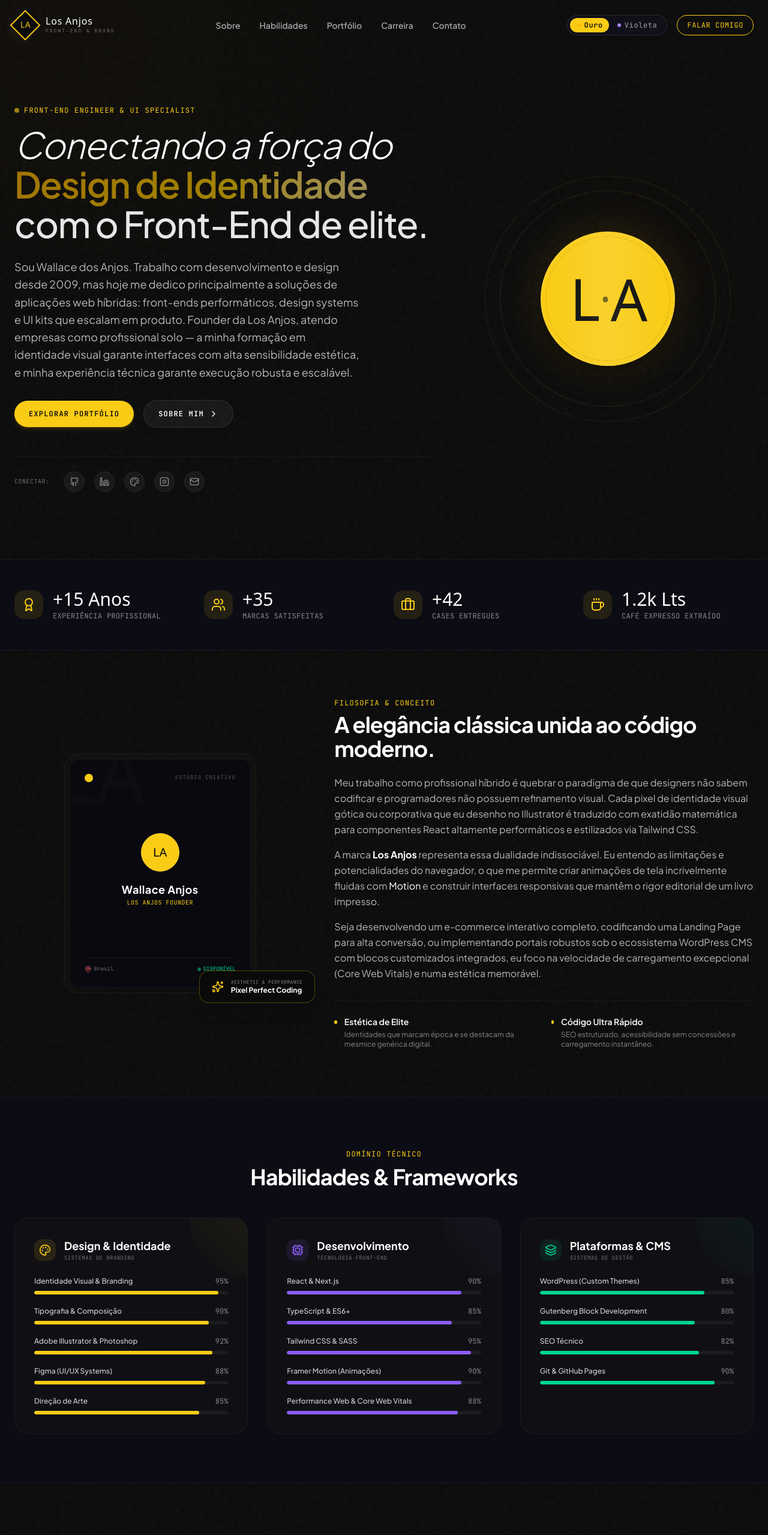
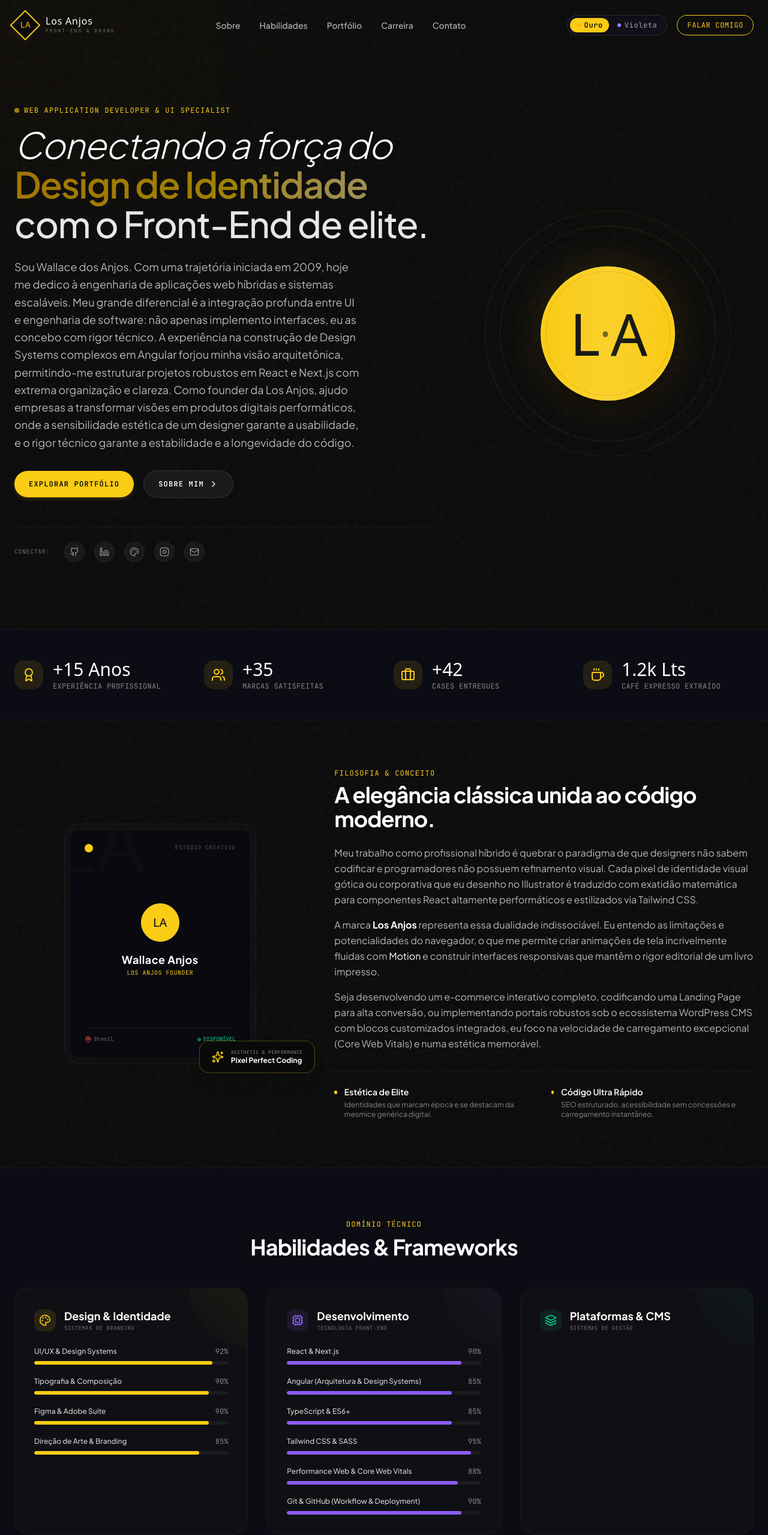
Before and after one commit to wallaceanjos/about, a React (Vite) app: page / in a window 1280 px wide. Shown: the top 2559 px of the page at 60% size. Built offline with nearby package versions, Linux system fonts and the light colour scheme; a web font is replaced by a local one.

Commit message:
content: update About, philosophy, tagline and skills

```diff
--- a/src/data.ts
+++ b/src/data.ts
@@ -2,8 +2,10 @@ import { Project, Skill, TimelineEvent, SocialLink } from './types';
 
 export const personalInfo = {
   name: "Wallace dos Anjos",
-  title: "Front-end Engineer & UI Specialist",
-  bio: "Sou Wallace dos Anjos. Trabalho com desenvolvimento e design desde 2009, mas hoje me dedico principalmente a soluções de aplicações web híbridas: front-ends performáticos, design systems e UI kits que escalam em produto. Founder da Los Anjos, atendo empresas como profissional solo — a minha formação em identidade visual garante interfaces com alta sensibilidade estética, e minha experiência técnica garante execução robusta e escalável.",
+  title: "Web Application Developer & UI Specialist",
+  tagline: "Engenharia Front-End de elite com a precisão estética de um designer.",
+  bio: "Sou Wallace dos Anjos. Com uma trajetória iniciada em 2009, hoje me dedico à engenharia de aplicações web híbridas e sistemas escaláveis. Meu grande diferencial é a integração profunda entre UI e engenharia de software: não apenas implemento interfaces, eu as concebo com rigor técnico. A experiência na construção de Design Systems complexos em Angular forjou minha visão arquitetônica, permitindo-me estruturar projetos robustos em React e Next.js com extrema organização e clareza. Como founder da Los Anjos, ajudo empresas a transformar visões em produtos digitais performáticos, onde a sensibilidade estética de um designer garante a usabilidade, e o rigor técnico garante a estabilidade e a longevidade do código.",
+  philosophy: "Arquitetura de Elite, Design de Alta Conversão. Meu trabalho como desenvolvedor focado em interfaces é entregar soluções onde a estética e a engenharia caminham juntas. A disciplina técnica que absorvi desenvolvendo em Angular me ensinou a projetar componentes com organização militar. Isso garante que, mesmo nas aplicações mais complexas e fluidas feitas em React e Tailwind CSS, o código permaneça limpo, escalável e blindado contra desorganização estrutural.",
   location: "Brasil",
   email: "wallace2anjos@gmail.com",
   experienceYears: 15,
@@ -13,25 +15,19 @@ export const personalInfo = {
 };
 
 export const skills: Skill[] = [
-  // Design & Visual Identity
-  { name: "Identidade Visual & Branding", level: 95, category: "design" },
-  { name: "Tipografia & Composição", level: 90, category: "design" },
-  { name: "Adobe Illustrator & Photoshop", level: 92, category: "design" },
-  { name: "Figma (UI/UX Systems)", level: 88, category: "design" },
-  { name: "Direção de Arte", level: 85, category: "design" },
-
-  // Front-End Dev
+  // Desenvolvimento & Arquitetura
   { name: "React & Next.js", level: 90, category: "dev" },
+  { name: "Angular (Arquitetura & Design Systems)", level: 85, category: "dev" },
   { name: "TypeScript & ES6+", level: 85, category: "dev" },
   { name: "Tailwind CSS & SASS", level: 95, category: "dev" },
-  { name: "Framer Motion (Animações)", level: 90, category: "dev" },
   { name: "Performance Web & Core Web Vitals", level: 88, category: "dev" },
+  { name: "Git & GitHub (Workflow & Deployment)", level: 90, category: "dev" },
 
-  // CMS & Integration
-  { name: "WordPress (Custom Themes)", level: 85, category: "cms" },
-  { name: "Gutenberg Block Development", level: 80, category: "cms" },
-  { name: "SEO Técnico", level: 82, category: "cms" },
-  { name: "Git & GitHub Pages", level: 90, category: "cms" },
+  // Design & Estratégia de Interface
+  { name: "UI/UX & Design Systems", level: 92, category: "design" },
+  { name: "Tipografia & Composição", level: 90, category: "design" },
+  { name: "Figma & Adobe Suite", level: 90, category: "design" },
+  { name: "Direção de Arte & Branding", level: 85, category: "design" }
 ];
 
 export const timeline: TimelineEvent[] = [
```
